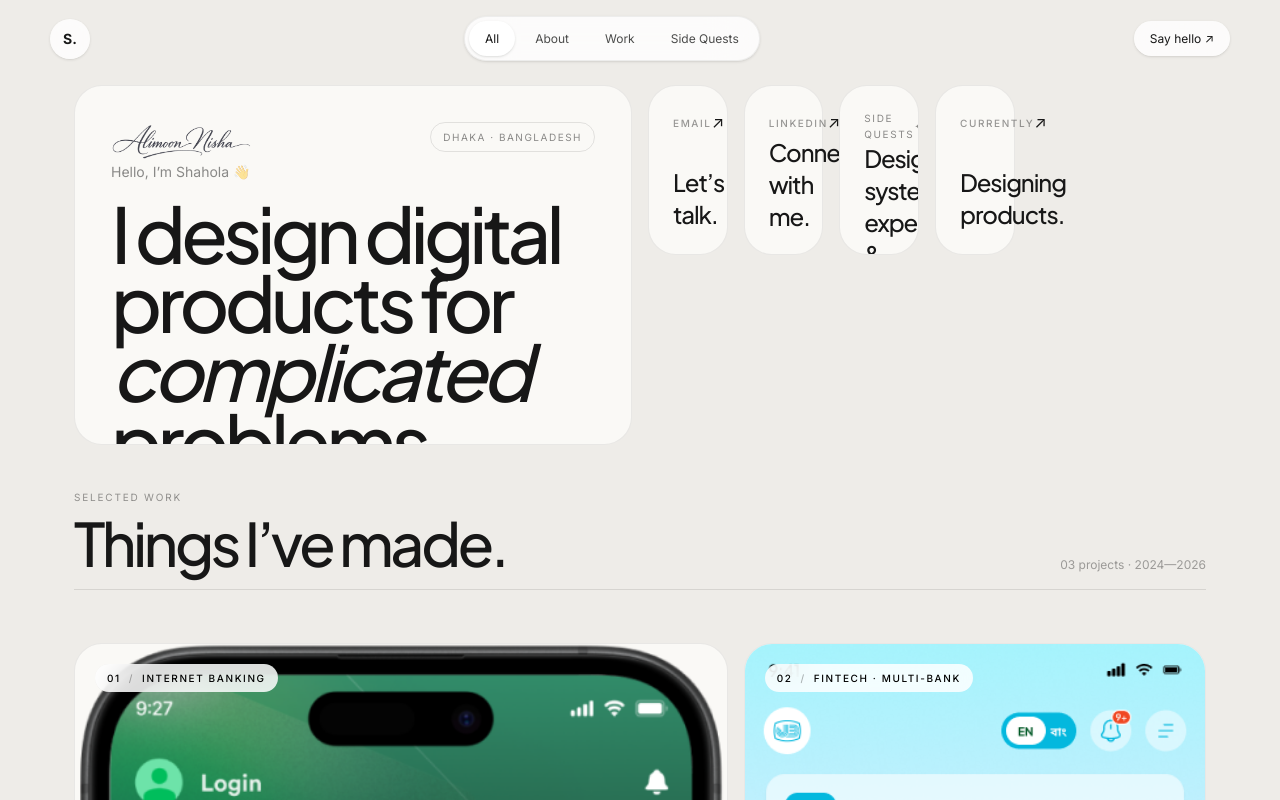
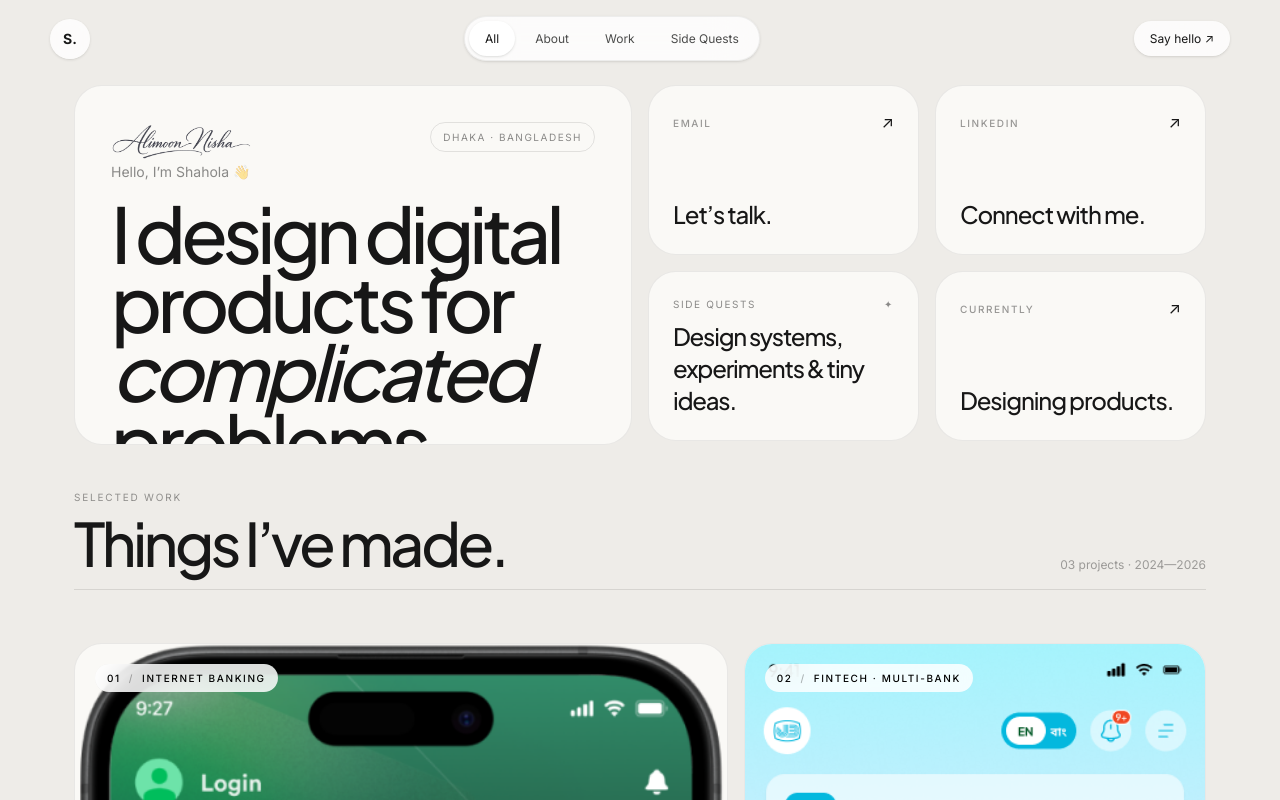
Before and after one commit to shaholaathena/shahola-nisha, a React (Vite) app: page / in a window 1280 px wide. Shown: the top 800 px of the page. Built offline with nearby package versions, Linux system fonts and the light colour scheme.

Commit message:
Tune modular grid proportions

```diff
--- a/src/pages/Home.jsx
+++ b/src/pages/Home.jsx
@@ -28,12 +28,12 @@ function IntroTile() {
   return <Tile className="min-h-[360px] md:col-span-6 md:row-span-2" id="about"><div className="flex h-full flex-col justify-between p-7 sm:p-9"><div className="flex items-start justify-between"><img src={logo} alt="Shahola" className="h-10 w-auto object-contain opacity-80 mix-blend-multiply" /><span className="rounded-full border border-black/10 px-3 py-1.5 text-[10px] uppercase tracking-[.15em] text-black/45">Dhaka · Bangladesh</span></div><div className="max-w-xl"><p className="mb-4 text-sm text-black/45">Hello, I’m Shahola 👋</p><h1 className="font-display text-[clamp(3rem,6vw,5.8rem)] font-medium leading-[.9] tracking-[-.065em]">I design digital products for <span className="italic">complicated</span> problems.</h1><p className="mt-6 max-w-lg text-sm leading-6 text-black/55 sm:text-base">Product designer and UX engineer working across banking, fintech and digital platforms — turning messy requirements into experiences that make sense.</p></div></div></Tile>
 }
 
-function SmallLinkTile({ href, label, children }) {
-  return <motion.a href={href} className="group flex min-h-[170px] flex-col justify-between rounded-[28px] border border-black/[.07] bg-[#faf9f6] p-6" whileHover={{ y: -4 }} transition={{ duration: .25 }}><div className="flex items-center justify-between"><span className="text-[10px] font-medium uppercase tracking-[.16em] text-black/40">{label}</span><span className="transition-transform duration-300 group-hover:translate-x-1 group-hover:-translate-y-1">↗</span></div><div className="font-display text-2xl font-medium tracking-[-.045em]">{children}</div></motion.a>
+function SmallLinkTile({ href, label, children, className = '' }) {
+  return <motion.a href={href} className={`group flex min-h-[170px] flex-col justify-between rounded-[28px] border border-black/[.07] bg-[#faf9f6] p-6 ${className}`} whileHover={{ y: -4 }} transition={{ duration: .25 }}><div className="flex items-center justify-between"><span className="text-[10px] font-medium uppercase tracking-[.16em] text-black/40">{label}</span><span className="transition-transform duration-300 group-hover:translate-x-1 group-hover:-translate-y-1">↗</span></div><div className="font-display text-2xl font-medium tracking-[-.045em]">{children}</div></motion.a>
 }
 
 function SideQuestTile() {
-  return <Tile className="min-h-[170px] bg-[#e9e5ff]"><div className="flex h-full flex-col justify-between p-6"><div className="flex items-center justify-between text-[10px] uppercase tracking-[.16em] text-black/45"><span>Side quests</span><span>✦</span></div><p className="font-display text-2xl font-medium tracking-[-.05em]">Design systems,<br />experiments & tiny ideas.</p></div></Tile>
+  return <Tile className="min-h-[170px] bg-[#e9e5ff] md:col-span-3"><div className="flex h-full flex-col justify-between p-6"><div className="flex items-center justify-between text-[10px] uppercase tracking-[.16em] text-black/45"><span>Side quests</span><span>✦</span></div><p className="font-display text-2xl font-medium tracking-[-.05em]">Design systems,<br />experiments & tiny ideas.</p></div></Tile>
 }
 
 export default function Home() {
@@ -41,7 +41,11 @@ export default function Home() {
     <header className="sticky top-0 z-50 px-4 pt-4 sm:px-6"><div className="mx-auto flex max-w-[1180px] items-center justify-between"><a href="#top" className="flex h-10 w-10 items-center justify-center rounded-full bg-white/80 text-sm font-bold shadow-sm backdrop-blur-xl">S.</a><nav className="flex items-center gap-1 rounded-full border border-black/[.06] bg-white/80 p-1 shadow-sm backdrop-blur-xl">{['All','About','Work','Side Quests'].map((item,i) => <a key={item} href={item === 'All' ? '#top' : item === 'Side Quests' ? '#side-quests' : `#${item.toLowerCase()}`} className={`rounded-full px-4 py-2 text-[12px] transition-colors ${i === 0 ? 'bg-white shadow-sm' : 'text-black/70 hover:bg-white/70'}`}>{item}</a>)}</nav><a href="#contact" className="hidden rounded-full bg-white/80 px-4 py-2 text-[12px] shadow-sm backdrop-blur-xl sm:block">Say hello ↗</a></div></header>
     <main id="top" className="mx-auto max-w-[1180px] px-4 pb-8 pt-4 sm:px-6 sm:pt-6">
       <div className="grid auto-rows-[170px] grid-cols-1 gap-4 md:grid-cols-12">
-        <IntroTile /><SmallLinkTile href="mailto:snisha.athena@gmail.com" label="Email">Let’s talk.</SmallLinkTile><SmallLinkTile href="https://www.linkedin.com/in/shahola-nisha/" label="LinkedIn">Connect with me.</SmallLinkTile><SideQuestTile /><SmallLinkTile href="#work" label="Currently">Designing products.</SmallLinkTile>
+        <IntroTile />
+        <SmallLinkTile className="md:col-span-3" href="mailto:snisha.athena@gmail.com" label="Email">Let’s talk.</SmallLinkTile>
+        <SmallLinkTile className="md:col-span-3" href="https://www.linkedin.com/in/shahola-nisha/" label="LinkedIn">Connect with me.</SmallLinkTile>
+        <SideQuestTile />
+        <SmallLinkTile className="md:col-span-3" href="#work" label="Currently">Designing products.</SmallLinkTile>
         <div id="work" className="md:col-span-12 pt-8 pb-1"><div className="flex items-end justify-between border-b border-black/10 pb-4"><div><p className="text-[10px] uppercase tracking-[.18em] text-black/40">Selected work</p><h2 className="mt-2 font-display text-4xl font-medium tracking-[-.06em] sm:text-6xl">Things I’ve made.</h2></div><span className="hidden text-xs text-black/35 sm:block">03 projects · 2024—2026</span></div></div>
         {projects.map(project => <ProjectTile key={project.number} project={project} />)}
         <Tile id="side-quests" className="min-h-[300px] bg-[#dce8e4] md:col-span-5"><div className="flex h-full flex-col justify-between p-7"><div className="flex justify-between text-[10px] uppercase tracking-[.16em] text-black/40"><span>01 / Systems</span><span>✦</span></div><div><h3 className="font-display text-4xl font-medium tracking-[-.06em]">Design systems<br />that scale.</h3><p className="mt-4 max-w-sm text-sm leading-6 text-black/55">Reusable components, tokens and white-label architecture for products that need to work across brands.</p></div></div></Tile>
```
